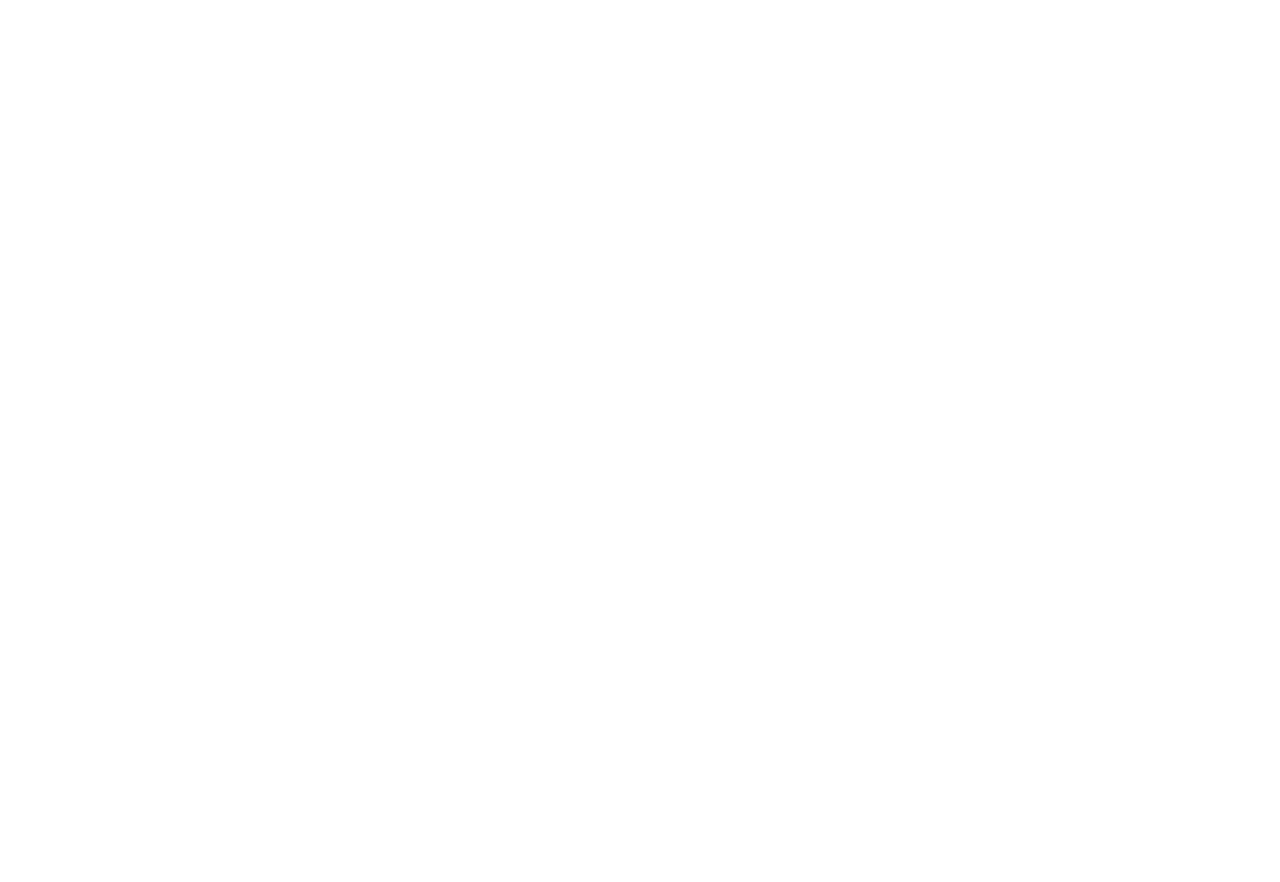
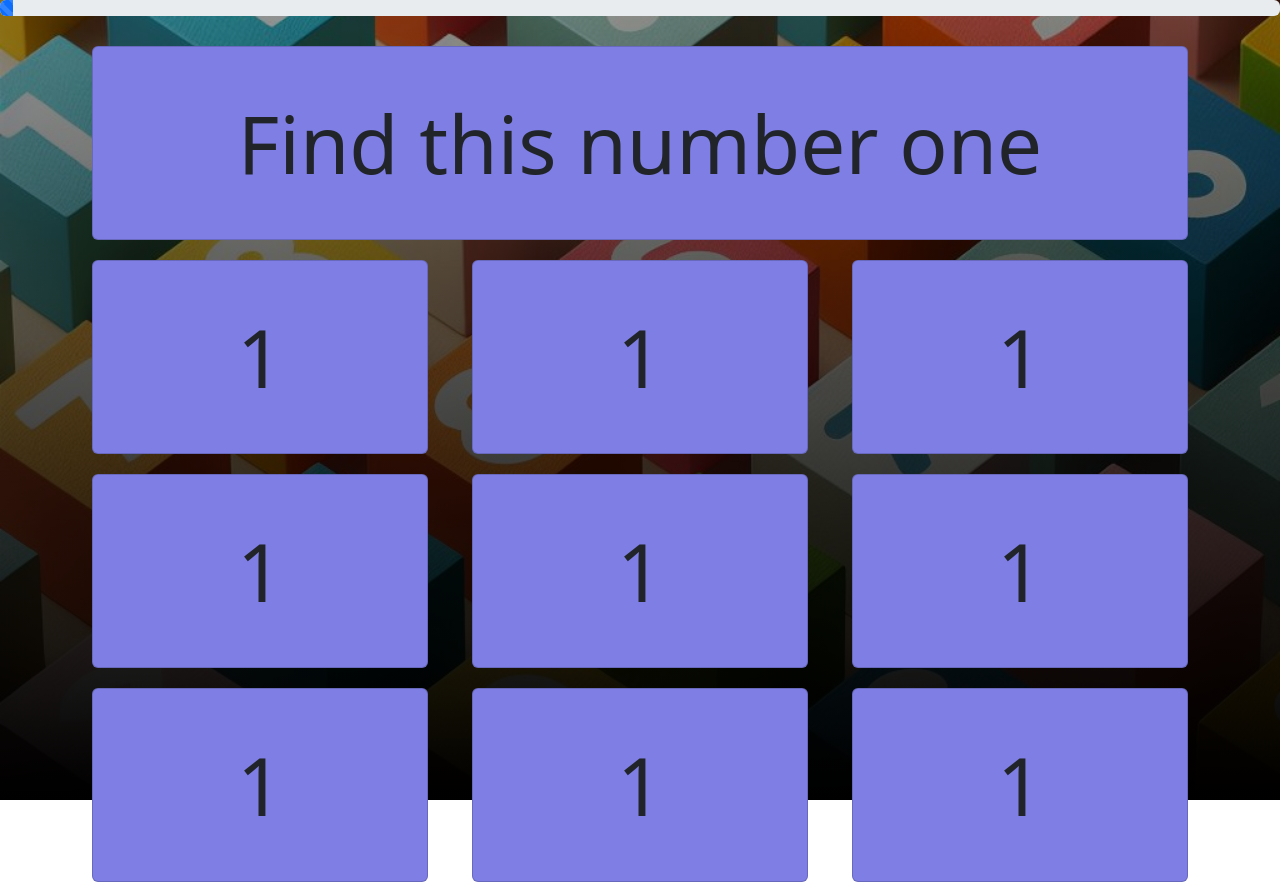
Before and after one commit to Deividas-Kozlovas/learning-games, a React (Create React App) app: page /find-numbers-up-to-ten in a window 1280 px wide. Before the commit this address had no page. Before the commit the page ends 800 px from the top, so only its background shows below. Built offline with nearby package versions, Linux system fonts and the light colour scheme.

Commit message:
created initial layout 'find numbers up to ten' game

```diff
--- a/src/App.tsx
+++ b/src/App.tsx
@@ -1,12 +1,17 @@
 import React from "react";
 import { BrowserRouter as Router, Route, Routes } from "react-router-dom";
 import HomePage from "./Pages/Home/HomePage";
+import FindNumbersUpToTen from "./Pages/Games/NumberGames/FindNumbersUpToTen/FindNumbersUpToTen.tsx";
 
 function App() {
   return (
     <Router>
       <Routes>
         <Route path="/" element={<HomePage />} />
+        <Route
+          path="/find-numbers-up-to-ten"
+          element={<FindNumbersUpToTen />}
+        />
       </Routes>
     </Router>
   );
--- /dev/null
+++ b/src/Pages/Games/NumberGames/FindNumbersUpToTen/FindNumbersUpToTen.tsx
@@ -0,0 +1,94 @@
+import React from "react";
+import { Container, Row, Col, Card, Button } from "react-bootstrap";
+import ProgressBar from "react-bootstrap/ProgressBar";
+import "./FindNumbersUpToTenStyles.scss";
+
+const FindNumbersUpToTen = () => {
+  return (
+    <div className="background">
+      <ProgressBar animated now={1} />
+      <Container>
+        <Row>
+          <Col>
+            <Card>
+              <Card.Body>
+                <Card.Text>Find this number one</Card.Text>
+              </Card.Body>
+            </Card>
+          </Col>
+        </Row>
+        <Row>
+          <Col>
+            <Card>
+              <Card.Body>
+                <Card.Text>1</Card.Text>
+              </Card.Body>
+            </Card>
+          </Col>
+          <Col>
+            <Card>
+              <Card.Body>
+                <Card.Text>1</Card.Text>
+              </Card.Body>
+            </Card>
+          </Col>
+          <Col>
+            <Card>
+              <Card.Body>
+                <Card.Text>1</Card.Text>
+              </Card.Body>
+            </Card>
+          </Col>
+        </Row>
+        <Row>
+          <Col>
+            <Card>
+              <Card.Body>
+                <Card.Text>1</Card.Text>
+              </Card.Body>
+            </Card>
+          </Col>
+          <Col>
+            <Card>
+              <Card.Body>
+                <Card.Text>1</Card.Text>
+              </Card.Body>
+            </Card>
+          </Col>
+          <Col>
+            <Card>
+              <Card.Body>
+                <Card.Text>1</Card.Text>
+              </Card.Body>
+            </Card>
+          </Col>
+        </Row>
+        <Row>
+          <Col>
+            <Card>
+              <Card.Body>
+                <Card.Text>1</Card.Text>
+              </Card.Body>
+            </Card>
+          </Col>
+          <Col>
+            <Card>
+              <Card.Body>
+                <Card.Text>1</Card.Text>
+              </Card.Body>
+            </Card>
+          </Col>
+          <Col>
+            <Card>
+              <Card.Body>
+                <Card.Text>1</Card.Text>
+              </Card.Body>
+            </Card>
+          </Col>
+        </Row>
+      </Container>
+    </div>
+  );
+};
+
+export default FindNumbersUpToTen;
--- /dev/null
+++ b/src/Pages/Games/NumberGames/FindNumbersUpToTen/FindNumbersUpToTenStyles.scss
@@ -0,0 +1,19 @@
+.background {
+  height: 100vh;
+  background: linear-gradient(rgba(0, 0, 0, 0.4), hsla(0, 0%, 0%, 1)),
+    url(../../../../Images/Background/find-numbers-up-to-ten-background.jpg)
+      center center / cover no-repeat;
+
+  .card {
+    margin: 10px;
+    background-color: rgb(126, 126, 228);
+    top: 20px;
+    &-text {
+      height: 20vh;
+      font-size: 5rem;
+      display: flex;
+      justify-content: center;
+      align-items: center;
+    }
+  }
+}
--- a/src/Pages/Home/HomePage.jsx
+++ b/src/Pages/Home/HomePage.jsx
@@ -8,7 +8,7 @@
         <Container className="select-game__container">
           <Row>
             <Col className="select-game__selector">
-              <Link to="/find-number-by-word">
+              <Link to="/find-numbers-up-to-ten">
                 <Button className="select-game__text" variant="primary">
                   Žaidimai su skaičiais
                 </Button>
```
Also changed, not shown: src/Images/Background/find-numbers-up-to-ten-background.jpg (added).
